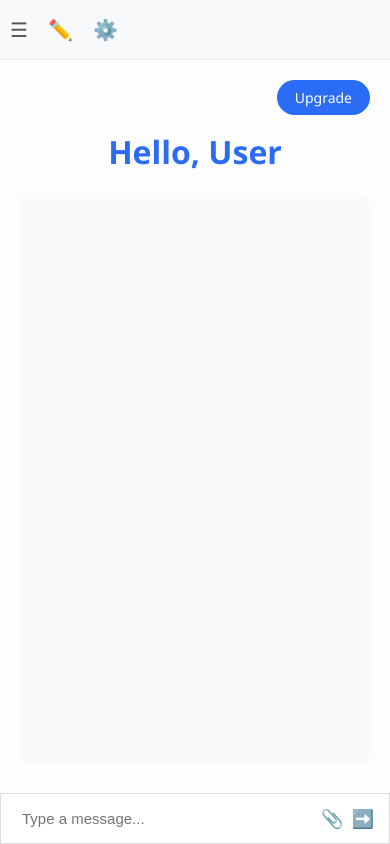
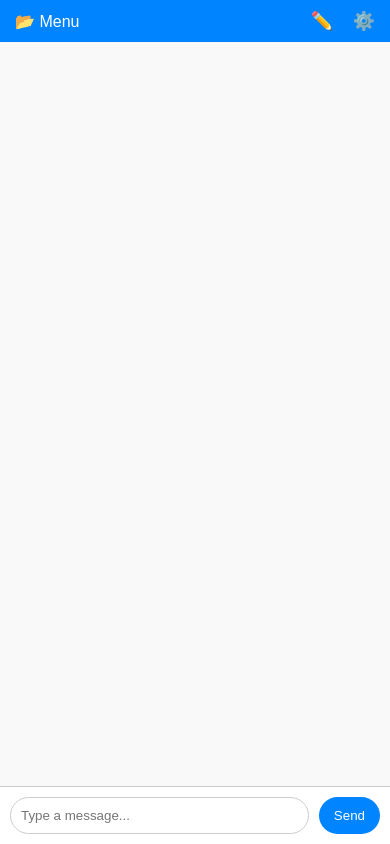
Before and after one commit to ajayyanshu/Sofia-Project, a plain HTML site: page templates/index.html in a window 390 px wide. Drawn offline with Linux system fonts and the light colour scheme.

Commit message:
Update index.html

```diff
--- a/templates/index.html
+++ b/templates/index.html
@@ -3,232 +3,212 @@
 <head>
   <meta charset="UTF-8">
   <meta name="viewport" content="width=device-width, initial-scale=1.0">
-  <title>AI Chatbot - Gemini Style</title>
+  <title>AI ChatBot</title>
   <style>
-    * { margin: 0; padding: 0; box-sizing: border-box; }
     body {
-      font-family: 'Segoe UI', sans-serif;
-      background: #fdfdfd;
-      color: #333;
+      margin: 0;
+      font-family: Arial, sans-serif;
+      background: #f9f9f9;
       display: flex;
-      min-height: 100vh;
+      flex-direction: column;
+      height: 100vh;
     }
 
-    /* Sidebar */
+    /* 🔹 Top Navbar */
+    .navbar {
+      display: flex;
+      justify-content: space-between;
+      align-items: center;
+      background: #0084ff;
+      color: white;
+      padding: 10px 15px;
+    }
+    .navbar .icons span {
+      margin-left: 15px;
+      cursor: pointer;
+      font-size: 18px;
+    }
+
+    /* 🔹 Sidebar */
     .sidebar {
       position: fixed;
+      left: -250px;
       top: 0;
+      width: 250px;
+      height: 100%;
+      background: #fff;
+      border-right: 1px solid #ddd;
+      padding: 15px;
+      transition: 0.3s;
+      overflow-y: auto;
+    }
+    .sidebar.active {
       left: 0;
-      width: 70px;
-      height: 100%;
-      background: #f8f9fb;
-      border-right: 1px solid #eee;
-      padding: 20px 10px;
+    }
+    .sidebar h3 {
+      margin-top: 0;
+      color: #0084ff;
+    }
+    .sidebar ul {
+      list-style: none;
+      padding: 0;
+    }
+    .sidebar ul li {
+      padding: 8px;
+      border-bottom: 1px solid #eee;
+      cursor: pointer;
+    }
+    .sidebar ul li:hover {
+      background: #f0f0f0;
+    }
+
+    /* 🔹 Chat Area */
+    .chat-container {
+      flex: 1;
+      overflow-y: auto;
+      padding: 10px;
       display: flex;
       flex-direction: column;
-      align-items: center;
-      gap: 20px;
-    }
-    .sidebar a { text-decoration: none; color: #555; font-size: 20px; }
-
-    /* Main */
-    .main {
-      margin-left: 70px;
-      flex: 1;
-      display: flex;
-      flex-direction: column;
-      padding: 20px;
-      position: relative;
-      height: 100vh;
-    }
-    .main h1 {
-      font-size: 2rem;
-      color: #2a6cf4;
-      text-align: center;
-      margin-top: 50px;
-      margin-bottom: 20px;
-    }
-
-    /* Chat Area */
-    .chat-area {
-      flex: 1;
-      overflow-y: auto;
-      padding: 20px;
-      display: flex;
-      flex-direction: column;
-      gap: 10px;
-      background: #fafafa;
-      border-radius: 10px;
     }
     .message {
       max-width: 70%;
-      padding: 12px 15px;
-      border-radius: 15px;
-      font-size: 15px;
-      line-height: 1.4;
+      padding: 10px;
+      margin: 5px;
+      border-radius: 10px;
+      word-wrap: break-word;
     }
-    .sent {
+    .user {
       align-self: flex-end;
-      background: #2a6cf4;
-      color: #fff;
-      border-bottom-right-radius: 5px;
+      background: #0084ff;
+      color: white;
     }
-    .received {
+    .bot {
       align-self: flex-start;
-      background: #f1f1f1;
-      color: #333;
-      border-bottom-left-radius: 5px;
+      background: #e4e6eb;
+      color: black;
     }
     .thinking {
       font-style: italic;
-      color: gray;
+      color: #666;
     }
 
-    /* Input Box */
-    .chat-input {
+    /* 🔹 Input Box */
+    .input-box {
       display: flex;
-      align-items: center;
-      background: #fff;
-      border: 1px solid #ddd;
-      border-radius: 25px;
+      padding: 10px;
+      border-top: 1px solid #ccc;
+      background: white;
+    }
+    .input-box input {
+      flex: 1;
+      padding: 10px;
+      border: 1px solid #ccc;
+      border-radius: 20px;
+      outline: none;
+    }
+    .input-box button {
+      margin-left: 10px;
       padding: 10px 15px;
-      margin: 20px auto;
-      max-width: 700px;
-      width: 100%;
-      box-shadow: 0 4px 8px rgba(0,0,0,0.05);
+      background: #0084ff;
+      color: white;
+      border: none;
+      border-radius: 20px;
+      cursor: pointer;
     }
-    .chat-input input {
-      flex: 1;
-      border: none;
-      outline: none;
-      font-size: 15px;
-      background: transparent;
-      padding: 6px;
+    .input-box button:hover {
+      background: #006edc;
     }
-    .chat-input button {
-      border: none;
-      background: none;
-      cursor: pointer;
-      font-size: 18px;
-      margin-left: 8px;
-      color: #2a6cf4;
-      transition: 0.2s;
-    }
-    .chat-input button:hover { color: #184ec7; }
 
-    /* Upgrade */
-    .upgrade {
-      position: absolute;
-      top: 20px;
-      right: 20px;
-      background: #2a6cf4;
-      color: #fff;
-      padding: 8px 18px;
-      border-radius: 20px;
-      text-decoration: none;
-      font-size: 14px;
-      transition: 0.3s ease;
-    }
-    .upgrade:hover { background: #184ec7; }
-
-    /* Mobile */
-    @media (max-width: 768px) {
-      body { flex-direction: column; }
-      .sidebar { flex-direction: row; width: 100%; height: 60px; border-right: none; border-bottom: 1px solid #eee; }
-      .main { margin-left: 0; margin-top: 60px; height: calc(100vh - 60px); }
-      .chat-input {
-        position: fixed;
-        bottom: 0;
-        left: 0;
-        right: 0;
-        margin: 0;
-        border-radius: 0;
-      }
-      .chat-area {
-        margin-bottom: 60px; /* space for input */
-      }
+    /* Mobile Responsive */
+    @media (max-width: 600px) {
+      .message { max-width: 85%; }
+      .sidebar { width: 200px; }
     }
   </style>
 </head>
 <body>
-
-  <!-- Sidebar -->
-  <div class="sidebar">
-    <a href="#">☰</a>
-    <a href="#">✏️</a>
-    <a href="#">⚙️</a>
-  </div>
-
-  <!-- Main -->
-  <div class="main">
-    <a href="#" class="upgrade">Upgrade</a>
-    <h1>Hello, User </h1>
-
-    <!-- Chat Area -->
-    <div class="chat-area" id="chatArea"></div>
-
-    <!-- Input -->
-    <div class="chat-input">
-      <input type="text" id="userInput" placeholder="Type a message...">
-      <button title="Attach File">📎</button>
-      <button id="sendBtn" title="Send">➡️</button>
+  <!-- 🔹 Navbar -->
+  <div class="navbar">
+    <span style="cursor:pointer;" onclick="toggleSidebar()">📂 Menu</span>
+    <div class="icons">
+      <span>✏️</span>
+      <span>⚙️</span>
     </div>
   </div>
 
+  <!-- 🔹 Sidebar -->
+  <div class="sidebar" id="sidebar">
+    <h3>Chat History</h3>
+    <ul id="history-list"></ul>
+  </div>
+
+  <!-- 🔹 Chat Container -->
+  <div class="chat-container" id="chat-container"></div>
+
+  <!-- 🔹 Input Box -->
+  <div class="input-box">
+    <input type="text" id="user-input" placeholder="Type a message...">
+    <button onclick="sendMessage()">Send</button>
+  </div>
+
   <script>
-    const API_KEY = "YOUR_GOOGLE_API_KEY"; // 🔹 Replace with your Gemini API Key
-    const chatArea = document.getElementById("chatArea");
-    const userInput = document.getElementById("userInput");
-    const sendBtn = document.getElementById("sendBtn");
+    const chatContainer = document.getElementById("chat-container");
+    const historyList = document.getElementById("history-list");
 
-    function addMessage(text, type) {
-      const msg = document.createElement("div");
-      msg.classList.add("message", type);
-      msg.textContent = text;
-      chatArea.appendChild(msg);
-      chatArea.scrollTop = chatArea.scrollHeight;
-      return msg;
+    // ✅ Load chat history from localStorage
+    let chatHistory = JSON.parse(localStorage.getItem("chatHistory")) || [];
+    chatHistory.forEach(msg => addMessage(msg.text, msg.sender, false));
+
+    function toggleSidebar() {
+      document.getElementById("sidebar").classList.toggle("active");
+      loadHistory();
     }
 
-    async function getAIResponse(prompt) {
-      try {
-        const response = await fetch(
-          "https://generativelanguage.googleapis.com/v1beta/models/gemini-pro:generateContent?key=" + API_KEY,
-          {
-            method: "POST",
-            headers: { "Content-Type": "application/json" },
-            body: JSON.stringify({
-              contents: [{ role: "user", parts: [{ text: prompt }] }]
-            })
-          }
-        );
-        const data = await response.json();
-        return data?.candidates?.[0]?.content?.parts?.[0]?.text || "⚠️ No response from AI.";
-      } catch (error) {
-        return "❌ Error: " + error.message;
+    function addMessage(text, sender, save=true) {
+      const message = document.createElement("div");
+      message.classList.add("message", sender);
+      message.textContent = text;
+      chatContainer.appendChild(message);
+      chatContainer.scrollTop = chatContainer.scrollHeight;
+
+      if (save) {
+        chatHistory.push({ text, sender });
+        localStorage.setItem("chatHistory", JSON.stringify(chatHistory));
       }
     }
 
-    sendBtn.addEventListener("click", async () => {
-      const text = userInput.value.trim();
-      if (text !== "") {
-        addMessage(text, "sent");
-        userInput.value = "";
+    function sendMessage() {
+      const input = document.getElementById("user-input");
+      const text = input.value.trim();
+      if (text === "") return;
+      addMessage(text, "user");
+      input.value = "";
 
-        // ⏳ Add "Thinking..." before AI response
-        const thinkingMsg = addMessage("⏳ Thinking...", "received thinking");
+      // Thinking animation
+      const thinkingMessage = document.createElement("div");
+      thinkingMessage.classList.add("message", "bot", "thinking");
+      thinkingMessage.textContent = "Thinking...";
+      chatContainer.appendChild(thinkingMessage);
+      chatContainer.scrollTop = chatContainer.scrollHeight;
 
-        const reply = await getAIResponse(text);
+      // Fake AI response (replace with API call)
+      setTimeout(() => {
+        thinkingMessage.remove();
+        addMessage("🤖 AI Reply: " + text, "bot");
+      }, 1500);
+    }
 
-        // Replace with actual reply
-        thinkingMsg.textContent = "🤖 " + reply;
-        thinkingMsg.classList.remove("thinking");
-      }
-    });
-
-    userInput.addEventListener("keypress", (e) => {
-      if(e.key === "Enter") sendBtn.click();
-    });
+    function loadHistory() {
+      historyList.innerHTML = "";
+      chatHistory.forEach((msg, index) => {
+        if (msg.sender === "user") {
+          const li = document.createElement("li");
+          li.textContent = msg.text;
+          li.onclick = () => alert("You said: " + msg.text);
+          historyList.appendChild(li);
+        }
+      });
+    }
   </script>
 </body>
 </html>
```
